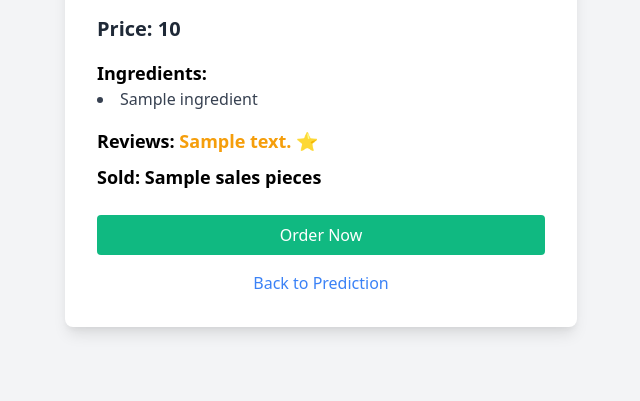
After one commit to Farhad0111/ML-WEB, a Flask app: template templates/details.html in a window 1280 px wide. The commit adds this page. Shown: the part 399-800 px from the top of the page, without its empty margins (319-959 px from the left). Run offline with Flask 3, Linux system fonts and the light colour scheme; the template is opened without the code that fills it: most values are stand-ins (such as "Sample title", 1, 10 or a date in 2020); parts of the project's set-up code (start-up, migrations or seed data) failed here and were passed over.

Commit message:
Add files via upload

```diff
--- /dev/null
+++ b/templates/details.html
@@ -0,0 +1,139 @@
+<!DOCTYPE html>
+<html lang="en">
+<head>
+    <meta charset="UTF-8">
+    <meta name="viewport" content="width=device-width, initial-scale=1.0">
+    <title>{{ pizza_type | capitalize }} Pizza - Details</title>
+    <link href="https://cdn.jsdelivr.net/npm/tailwindcss@2.2.19/dist/tailwind.min.css" rel="stylesheet">
+</head>
+<body class="min-h-screen flex justify-center items-center bg-gray-100">
+    <div class="w-full max-w-lg bg-white p-8 rounded-lg shadow-lg">
+        <h1 class="text-3xl font-bold text-center mb-4">{{ pizza_type | capitalize }} Pizza</h1>
+
+        <!-- Use url_for with a fallback for both .jpg and .jpeg formats -->
+        <img src="{{ url_for('static', filename='Pizza/' + pizza_type + '.jpg') }}" alt="{{ pizza_type }} pizza" class="w-full h-60 object-cover rounded mb-4" onerror="this.onerror=null; this.src='{{ url_for('static', filename='Pizza/' + pizza_type + '.jpeg') }}'">
+
+        <p class="text-xl font-semibold text-gray-800">Price: {{ pizza['price'] }}</p>
+
+        <h2 class="text-lg font-bold mt-4">Ingredients:</h2>
+        <ul class="list-disc list-inside text-gray-700">
+            {% for ingredient in pizza['ingredients'] %}
+                <li>{{ ingredient }}</li>
+            {% endfor %}
+        </ul>
+
+        <p class="text-lg font-semibold mt-4">Reviews: <span class="text-yellow-500">{{ pizza['reviews'] }} ⭐</span></p>
+        <p class="text-lg font-semibold mt-2">Sold: {{ pizza['sales'] }} pieces</p>
+
+        <a href="/order/{{ pizza_type }}" class="mt-6 block text-center px-4 py-2 bg-green-500 text-white rounded hover:bg-green-600">Order Now</a>
+        <a href="/" class="block text-center mt-4 text-blue-500 hover:underline">Back to Prediction</a>
+    </div>
+</body>
+</html>
+
+
+
+
+
+
+
+
+
+
+
+
+
+
+
+
+
+
+
+
+
+
+
+<!--<!DOCTYPE html>
+<html lang="en">
+<head>
+    <meta charset="UTF-8">
+    <meta name="viewport" content="width=device-width, initial-scale=1.0">
+    <title>{{ pizza_type | capitalize }} Pizza - Details</title>
+    <link href="https://cdn.jsdelivr.net/npm/tailwindcss@2.2.19/dist/tailwind.min.css" rel="stylesheet">
+</head>
+<body class="min-h-screen flex justify-center items-center bg-gray-100">
+    <div class="w-full max-w-lg bg-white p-8 rounded-lg shadow-lg">
+        <h1 class="text-3xl font-bold text-center mb-4">{{ pizza_type | capitalize }} Pizza</h1>
+    -->
+        <!-- Use url_for to link the image from the static folder -->
+      <!--  <img src="{{ url_for('static', filename='Pizza/' + pizza_type + '.jpg') }}" alt="{{ pizza_type }} pizza" class="w-full h-60 object-cover rounded mb-4">
+
+        <p class="text-xl font-semibold text-gray-800">Price: {{ pizza['price'] }}</p>
+
+        <h2 class="text-lg font-bold mt-4">Ingredients:</h2>
+        <ul class="list-disc list-inside text-gray-700">
+            {% for ingredient in pizza['ingredients'] %}
+                <li>{{ ingredient }}</li>
+            {% endfor %}
+        </ul>
+
+        <p class="text-lg font-semibold mt-4">Reviews: <span class="text-yellow-500">{{ pizza['reviews'] }} ⭐</span></p>
+        <p class="text-lg font-semibold mt-2">Sold: {{ pizza['sales'] }} pieces</p>
+
+        <a href="/order/{{ pizza_type }}" class="mt-6 block text-center px-4 py-2 bg-green-500 text-white rounded hover:bg-green-600">Order Now</a>
+        <a href="/" class="block text-center mt-4 text-blue-500 hover:underline">Back to Prediction</a>
+    </div>
+</body>
+</html>-->
+
+
+
+
+
+
+
+
+
+
+
+
+
+
+
+
+
+
+
+<!--templates/details.html-->
+<!--
+<!DOCTYPE html>
+<html lang="en">
+<head>
+    <meta charset="UTF-8">
+    <meta name="viewport" content="width=device-width, initial-scale=1.0">
+    <title>{{ pizza_type | capitalize }} Pizza - Details</title>
+    <link href="https://cdn.jsdelivr.net/npm/tailwindcss@2.2.19/dist/tailwind.min.css" rel="stylesheet">
+</head>
+<body class="min-h-screen flex justify-center items-center bg-gray-100">
+    <div class="w-full max-w-lg bg-white p-8 rounded-lg shadow-lg">
+        <h1 class="text-3xl font-bold text-center mb-4">{{ pizza_type | capitalize }} Pizza</h1>
+
+        <img src="{{ pizza['image'] }}" alt="{{ pizza_type }} pizza" class="w-full h-60 object-cover rounded mb-4">
+
+        <p class="text-xl font-semibold text-gray-800">Price: {{ pizza['price'] }}</p>
+
+        <h2 class="text-lg font-bold mt-4">Ingredients:</h2>
+        <ul class="list-disc list-inside text-gray-700">
+            {% for ingredient in pizza['ingredients'] %}
+                <li>{{ ingredient }}</li>
+            {% endfor %}
+        </ul>
+
+        <p class="text-lg font-semibold mt-4">Reviews: <span class="text-yellow-500">{{ pizza['reviews'] }} ⭐</span></p>
+        <p class="text-lg font-semibold mt-2">Sold: {{ pizza['sales'] }} pieces</p>
+
+        <a href="/order/{{ pizza_type }}" class="mt-6 block text-center px-4 py-2 bg-green-500 text-white rounded hover:bg-green-600">Order Now</a>
+        <a href="/" class="block text-center mt-4 text-blue-500 hover:underline">Back to Prediction</a>
+    </div>
+</body>
+</html>-->
```
Also changed, not shown: templates/order.html (added, +89 -0 lines), templates/result.html (+67 -2 lines).
